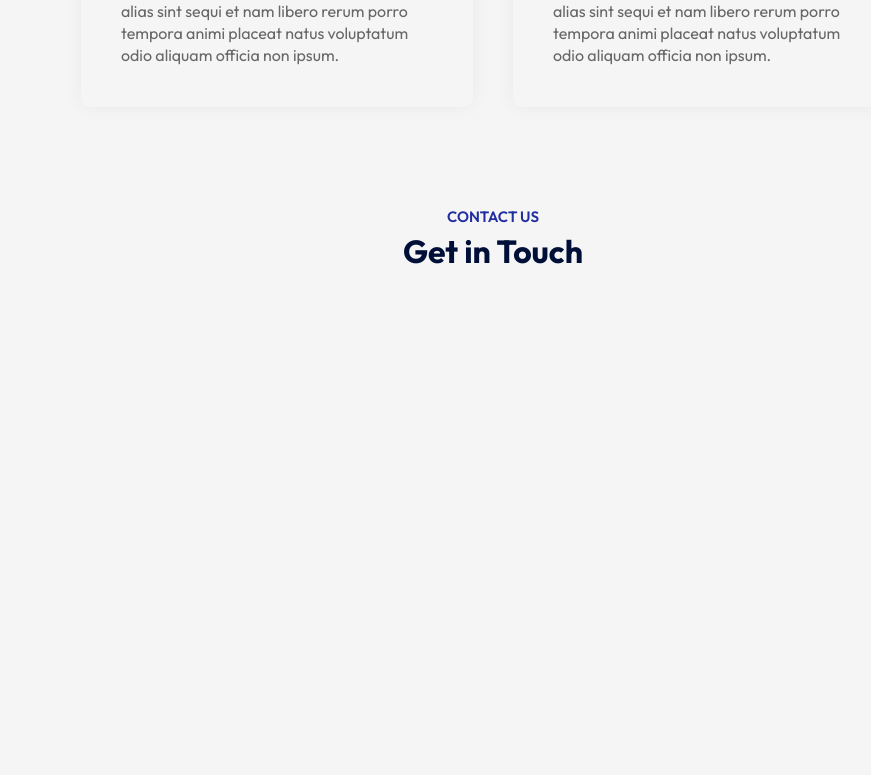
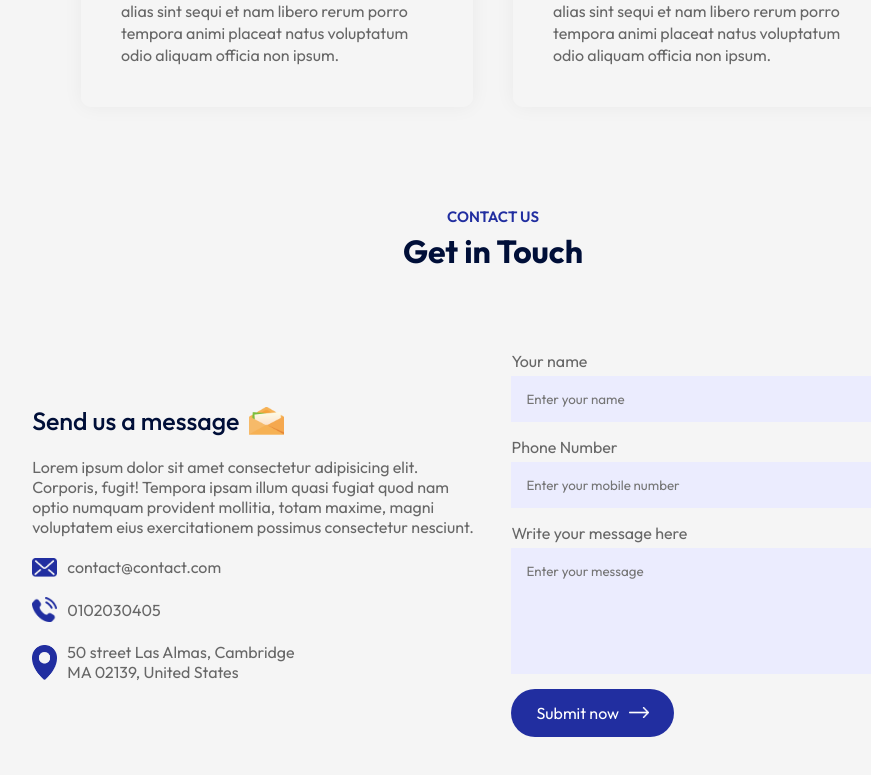
Before and after one commit to TomChaseParis/React-College-Website, a React (Vite) app: page / in a window 1280 px wide. Shown: the part 2440-3215 px from the top of the page, without its empty margins (147-1018 px from the left). Before the commit the page ends 2741 px from the top, so only its background shows below. Built offline with nearby package versions, Linux system fonts and the light colour scheme.

Commit message:
feat: Create Contact component & connect form Contact with Web3Forms

```diff
--- a/src/App.jsx
+++ b/src/App.jsx
@@ -6,6 +6,7 @@ import Title from "./components/title/Title";
 import About from "./components/about/About";
 import Campus from "./components/campus/Campus";
 import Testimonials from "./components/testimonials/Testimonials";
+import Contact from "./components/contact/Contact";
 
 const App = () => {
   return (
@@ -21,6 +22,7 @@ const App = () => {
         <Title subTitle='TESTIMONIALS' title='What Student Says' />
         <Testimonials />
         <Title subTitle='Contact Us' title='Get in Touch' />
+        <Contact />
       </div>
     </div>
   );
--- /dev/null
+++ b/src/components/contact/Contact.css
@@ -0,0 +1,59 @@
+.contact {
+    margin: 80px auto;
+    max-width: 90%;
+    display: flex;
+    align-items: center;
+    justify-content: space-between;
+}
+
+.contact-col {
+    flex-basis: 48%;
+    color: #676767;
+}
+
+.contact-col h3 {
+    color: #000F38;
+    font-weight: 500;
+    font-size: 25px;
+    display: flex;
+    align-items: center;
+    margin-bottom: 20px;
+}
+
+.contact-col h3 img {
+    width: 35px;
+    margin-left: 10px;
+}
+
+.contact-col p {
+    max-width: 450px;
+    list-style: 0.3;
+}
+
+.contact-col ul li {
+    display: flex;
+    align-items: center;
+    margin: 20px 0;
+}
+
+.contact-col ul li img {
+    width: 25px;
+    margin-right: 10px;
+}
+
+.contact form input, .contact form textarea {
+    display: block;
+    width: 100%;
+    background: #EBECFE;
+    padding: 15px;
+    border: 0;
+    outline: 0;
+    margin-bottom: 15px;
+    margin-top: 5px;
+    resize: none;
+}
+
+.contact-col span {
+    display: block;
+    margin: 20px 0;
+}
--- /dev/null
+++ b/src/components/contact/Contact.jsx
@@ -0,0 +1,98 @@
+import React from "react";
+import "./Contact.css";
+import msg_icon from "../../assets/msg-icon.png";
+import mail_icon from "../../assets/mail-icon.png";
+import phone_icon from "../../assets/phone-icon.png";
+import location_icon from "../../assets/location-icon.png";
+import white_arrow from "../../assets/white-arrow.png";
+
+const Contact = () => {
+  const [result, setResult] = React.useState("");
+
+  const onSubmit = async (event) => {
+    event.preventDefault();
+    setResult("Sending....");
+    const formData = new FormData(event.target);
+
+    formData.append("access_key", "9aad93e8-2e58-4e39-b70e-b6b6f9561bca");
+
+    const response = await fetch("https://api.web3forms.com/submit", {
+      method: "POST",
+      body: formData,
+    });
+
+    const data = await response.json();
+
+    if (data.success) {
+      setResult("Email Submitted Successfully");
+      event.target.reset();
+    } else {
+      console.log("Error", data);
+      setResult(data.message);
+      event.target.reset();
+    }
+  };
+
+  return (
+    <div className="contact">
+      <div className="contact-col">
+        <h3>
+          Send us a message <img src={msg_icon} alt="" />
+        </h3>
+        <p>
+          Lorem ipsum dolor sit amet consectetur adipisicing elit. Corporis,
+          fugit! Tempora ipsam illum quasi fugiat quod nam optio numquam
+          provident mollitia, totam maxime, magni voluptatem eius exercitationem
+          possimus consectetur nesciunt.
+        </p>
+        <ul>
+          <li>
+            <img src={mail_icon} alt="" />
+            contact@contact.com
+          </li>
+          <li>
+            <img src={phone_icon} alt="" />
+            0102030405
+          </li>
+          <li>
+            <img src={location_icon} alt="" />
+            50 street Las Almas, Cambridge
+            <br /> MA 02139, United States
+          </li>
+        </ul>
+      </div>
+      <div className="contact-col">
+        <form onSubmit={onSubmit}>
+          <label>Your name</label>
+          <input
+            type="text"
+            name="name"
+            placeholder="Enter your name"
+            required
+          />
+          <label>Phone Number</label>
+          <input
+            type="tel"
+            name="phone"
+            placeholder="Enter your mobile number"
+            required
+          />
+          <label>Write your message here</label>
+          <textarea
+            name="message"
+            id=""
+            rows="6"
+            placeholder="Enter your message"
+            required
+          ></textarea>
+          <button type="submit" className="btn dark-btn">
+            Submit now <img src={white_arrow} alt="" />
+          </button>
+        </form>
+        <span>{result}</span>
+      </div>
+    </div>
+  );
+};
+
+export default Contact;
```
